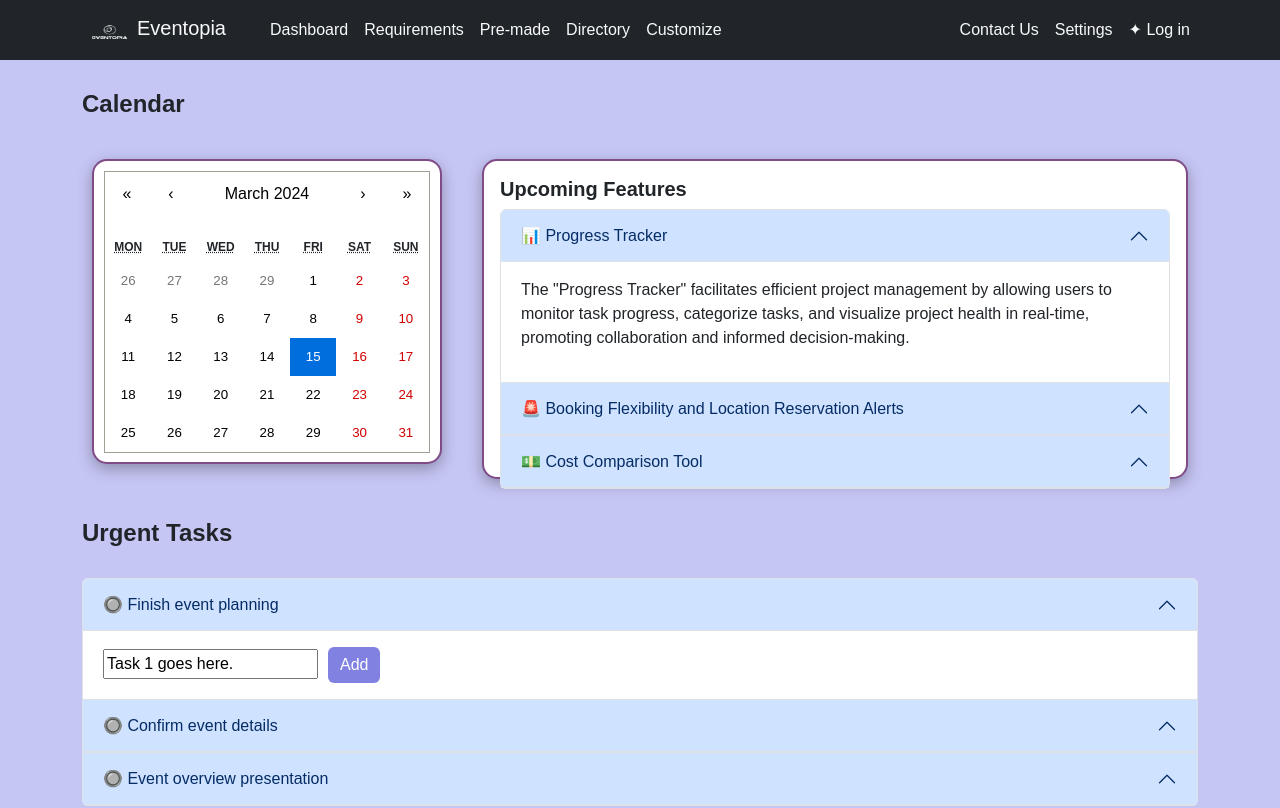
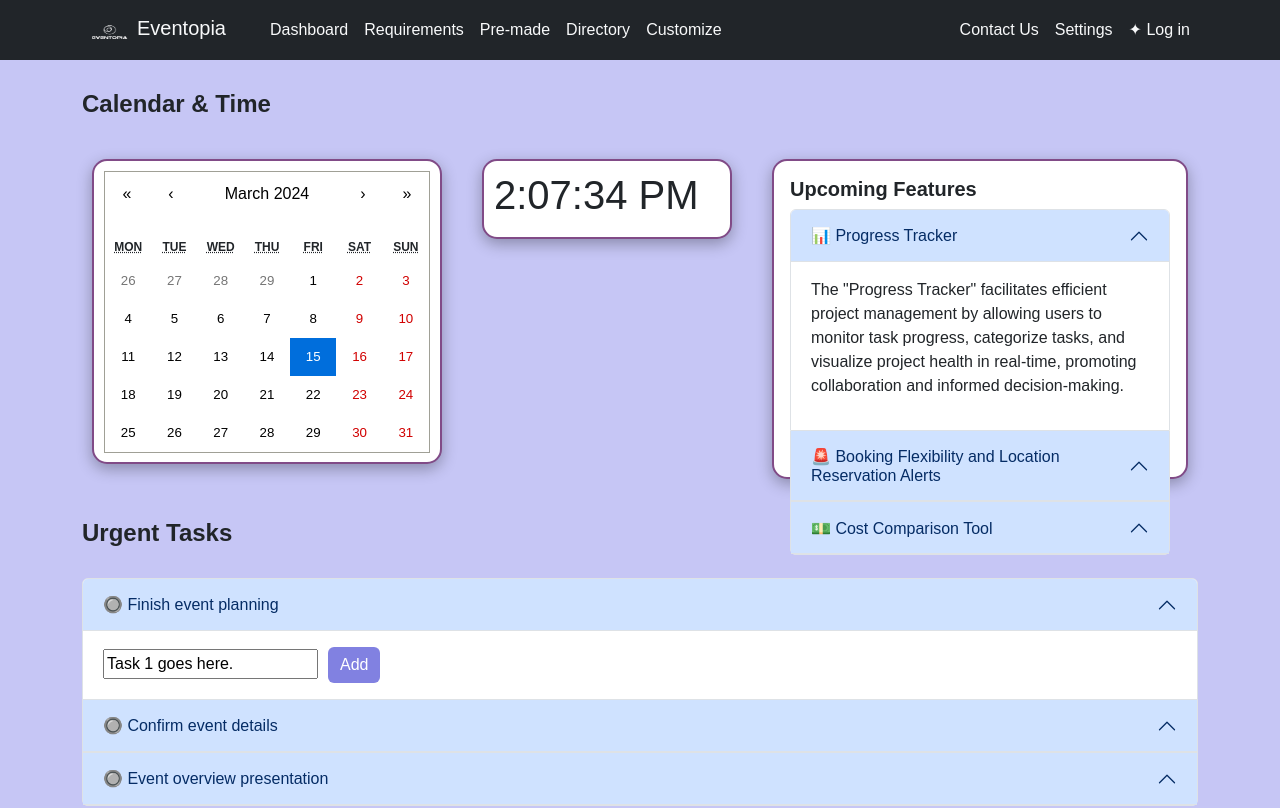
Before and after one commit to hirushifernando/Eventopia, a React (Create React App) app in the folder front-end/: page /dashboard in a window 1280 px wide. Shown: the top 808 px of the page. Built offline with nearby package versions, Linux system fonts and the light colour scheme.

Commit message:
Add some components

```diff
--- a/front-end/package.json
+++ b/front-end/package.json
@@ -19,6 +19,7 @@
     "axios": "^1.6.7",
     "bootstrap": "^5.3.2",
     "clipboard-copy": "^4.0.1",
+    "moment": "^2.30.1",
     "react": "^18.2.0",
     "react-beautiful-dnd": "^13.1.1",
     "react-bootstrap": "^2.10.1",
--- a/front-end/src/pages/Dashboard.js
+++ b/front-end/src/pages/Dashboard.js
@@ -1,4 +1,5 @@
 import React, { useState } from 'react';
+
 import NavComp from '../components/NavComp';
 import { Container, Button, Card  } from 'react-bootstrap'; // Imported Button from react-bootstrap
 import ListGroup from 'react-bootstrap/ListGroup';
@@ -9,6 +10,46 @@ import { Spinner } from 'react-bootstrap';
 import Calendar from 'react-calendar'; // Import the Calendar component
 import 'react-calendar/dist/Calendar.css'; // Import Calendar styles
 import axios from 'axios';
+import moment from 'moment';
+
+
+class Clock extends React.Component {
+  constructor() {
+    super();
+    this.state = {
+      time: moment().format('LTS'),
+      one: true,
+      two: false,
+      three: false,
+      four: false,
+      class: ''
+    };
+
+  }
+  componentDidMount() {
+    setInterval(() => {
+      if (this.state.one == true) {
+        this.setState({
+          time: moment().format('LTS')
+        });
+      }
+      else if (this.state.four == true) {
+        this.setState({
+          time: moment().format('LT')
+        });
+      }
+    }, 1000);
+  }
+
+  render() {
+    return (
+      <div id="clock">
+        <h1 className={this.state.class}>{this.state.time}</h1>
+      </div>
+    );
+  }
+}
+
 
 const accordionItems = [
   {
@@ -94,14 +135,11 @@ const handleAddTask = async () => {
   }
 };
 
-
-
-
   return (
     <div>
         <NavComp/>
         <Container style={{ marginTop: '30px' }}>
-        <h4 style={{ marginTop: '30px', marginBottom: '30px' }}><b>Calendar</b></h4>
+        <h4 style={{ marginTop: '30px', marginBottom: '30px' }}><b>Calendar & Time</b></h4>
         <div style={{ display: 'flex', justifyContent: 'space-between' }}>
           {/* Calendar component */}
           <div style={{ marginRight: '20px'}}>
@@ -111,6 +149,13 @@ const handleAddTask = async () => {
               value={selectedDate} // Pass the selected date
             />
           </Card>
+          </div>
+          <div style={{ marginRight: '20px'}}>
+            <Card style={{ width: '250px', backgroundColor:'white', height:'80px', padding:'10px' }}>
+              {/* Clock component placed inside the Card */}
+              <Clock />
+              {/* Additional content for the Card can be added here */}
+            </Card>
           </div>
           <Card style={{ width: '900px', backgroundColor:'white', height:'320px' }}>
             <Card.Body>
--- a/front-end/src/pages/Home.js
+++ b/front-end/src/pages/Home.js
@@ -209,7 +209,7 @@ const Loading = () => {
           {scrolled && (
             <Button
               className="scroll-to-top-button"
-              variant="primary"
+              variant="info"
               onClick={scrollToTop}
             >
             ▲
--- a/front-end/src/pages/NewQuestinForm.js
+++ b/front-end/src/pages/NewQuestinForm.js
@@ -11,12 +11,10 @@ import FilterNoneIcon from '@material-ui/icons/FilterNone';
 import AddCircleOutlineIcon from '@material-ui/icons/AddCircleOutline';
 import OndemandVideoIcon from '@material-ui/icons/OndemandVideo';
 import TextFieldsIcon from '@material-ui/icons/TextFields';
-import { BsFileText } from 'react-icons/bs';
 import Accordion from '@material-ui/core/Accordion';
 import AccordionSummary from '@material-ui/core/AccordionSummary';
 import AccordionDetails from '@material-ui/core/AccordionDetails';
 import Button from '@material-ui/core/Button';
-import {FcRightUp} from "react-icons/fc";
 import CloseIcon from "@material-ui/icons/Close";
 import Radio from '@material-ui/core/Radio';
 import FormControlLabel from '@material-ui/core/FormControlLabel';
@@ -30,14 +28,14 @@ import "./newQuestionform.css"
 function Question_form() {
     const [questions, setQuestions] = useState(
         [{
-            questionText: "Meat dishes",
+            questionText: "Please type your question",
             questionType: "radio",
             options: [ // Corrected property name from 'option' to 'options'
-                { optionText: "chicken" },
-                { optionText: "beef" },
-                { optionText: "pork" },
-                { optionText: "mutton" },
-                { optionText: "lamb" }
+                { optionText: "Answer 1" },
+                { optionText: "Answer 2" },
+                { optionText: "Answer 3" },
+                { optionText: "Answer 4" },
+                { optionText: "Answer 5" }
             ],
             open: true,
             required: false
```
Also changed, not shown: 1 other file (tests, documents, lock files or other folders).
